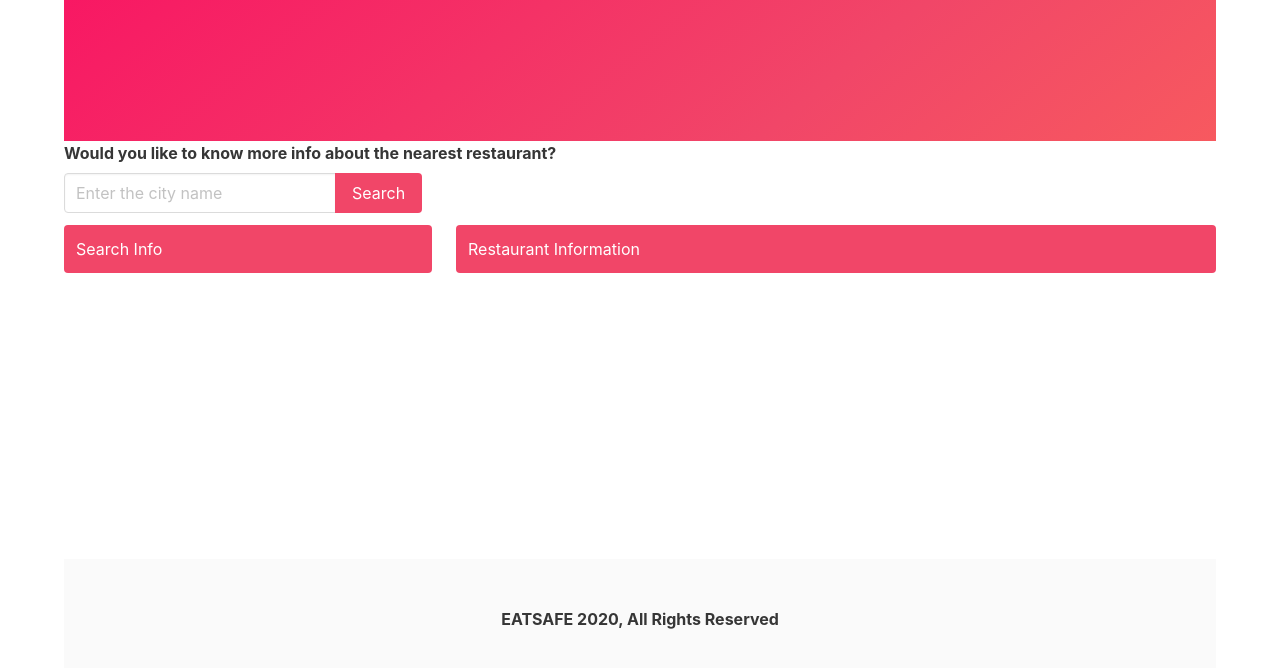
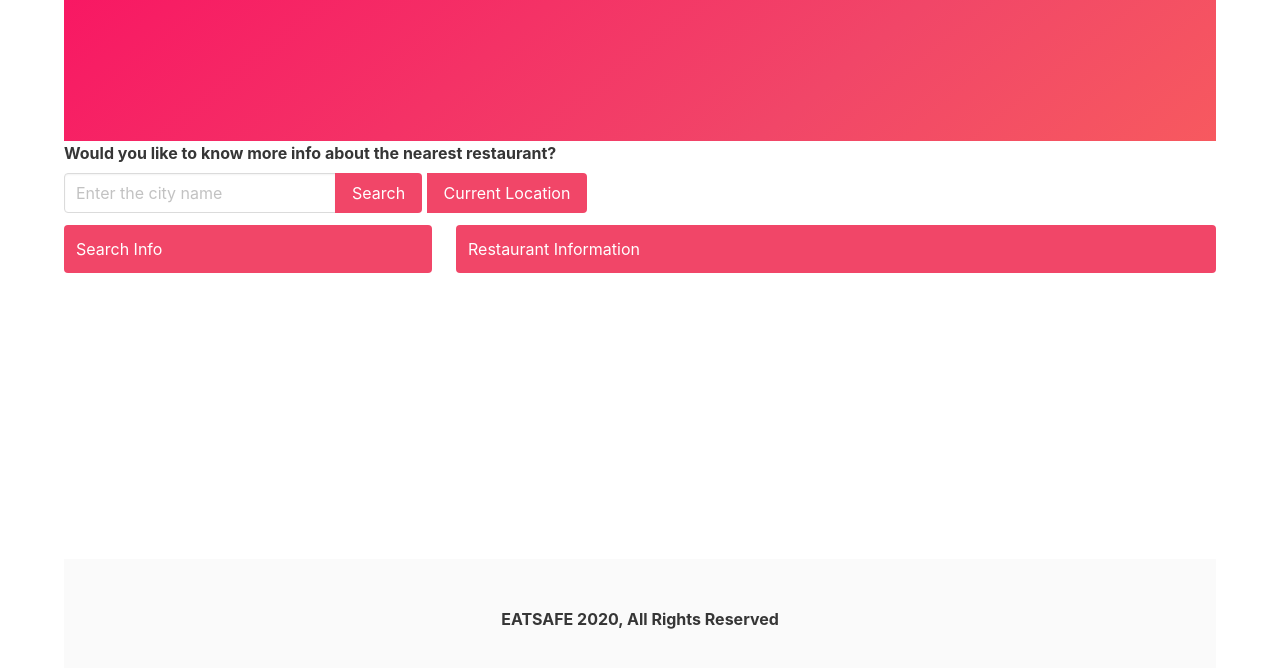
Before and after one commit to sornwill/eatsafe, a plain HTML site: page index.html in a window 1280 px wide. Shown: the part 212-880 px from the top of the page. Drawn offline with nearby package versions, Linux system fonts and the light colour scheme.

Commit message:
forgot to add button. Edited README. with up to date screenshot

```diff
--- a/index.html
+++ b/index.html
@@ -47,8 +47,12 @@
             <a class="button is-info is-danger searchbtn" >
               Search
             </a>
+            <a class="button is-info is-danger currentLoc">
+              Current Location
+            </a>
           </div>
         </div>
+
 
 
             <!--Code works columns are found -->
```
Also changed, not shown: Assets/screenshot.png, 1 other file.
